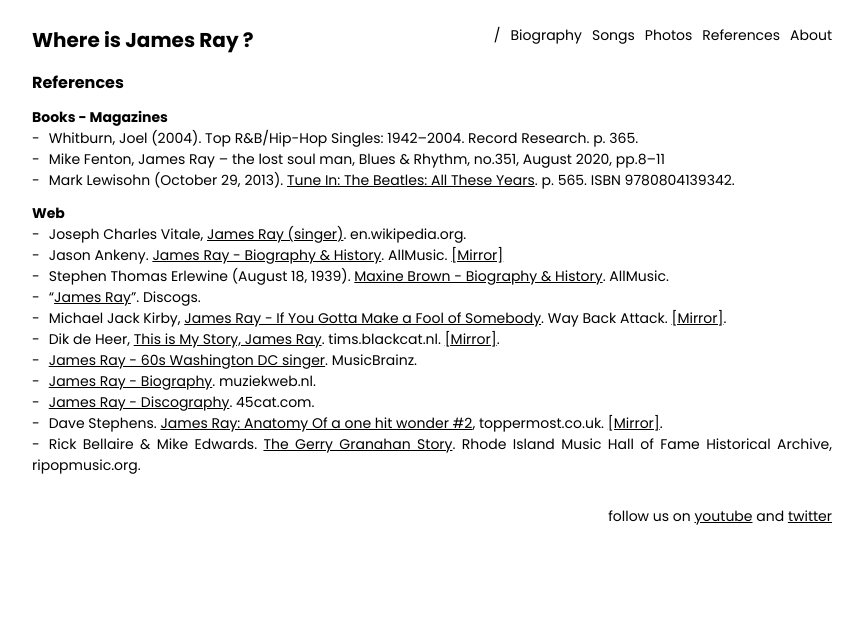
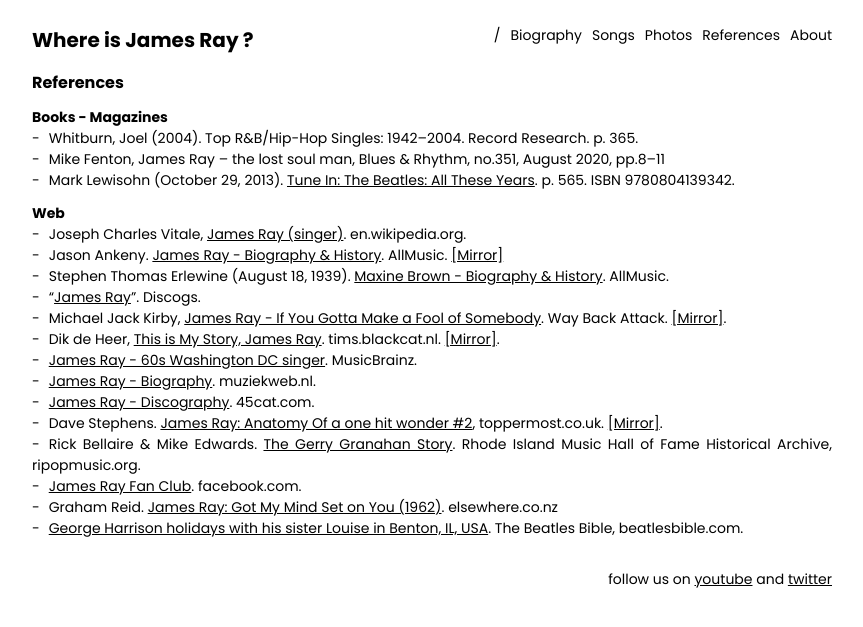
Before and after one commit to jamesraymusic/jamesraymusic.github.io, a Jekyll site: the page built from references.md, in a window 1280 px wide. Shown: the top 627 px of the page, without its empty margins (208-1071 px from the left). Built offline with Jekyll 4.4.1, drawn with Linux system fonts in a browser that asks for light colours.

Commit message:
Update references.md

```diff
--- a/references.md
+++ b/references.md
@@ -23,3 +23,6 @@
 - [James Ray - Discography](https://www.45cat.com/artist/james-ray). 45cat.com.
 - Dave Stephens. [James Ray: Anatomy Of a one hit wonder #2](https://www.toppermost.co.uk/james-ray/), toppermost.co.uk. [[Mirror]](./mirrors/biography-dave-stephens.md).
 - Rick Bellaire & Mike Edwards. [The Gerry Granahan Story](https://www.ripopmusic.org/musical-artists/musicians/gerry-granahan/). Rhode Island Music Hall of Fame Historical Archive, ripopmusic.org.
+- [James Ray Fan Club](https://www.facebook.com/jamesray.fanclub.33?fref=ufi&rc=p). facebook.com.
+- Graham Reid. [James Ray: Got My Mind Set on You (1962)](https://www.elsewhere.co.nz/fromthevaults/6206/james-ray-got-my-mind-set-on-you-1962/). elsewhere.co.nz
+- [George Harrison holidays with his sister Louise in Benton, IL, USA](https://www.beatlesbible.com/1963/09/16/george-harrison-holiday-america/). The Beatles Bible, beatlesbible.com.
```
